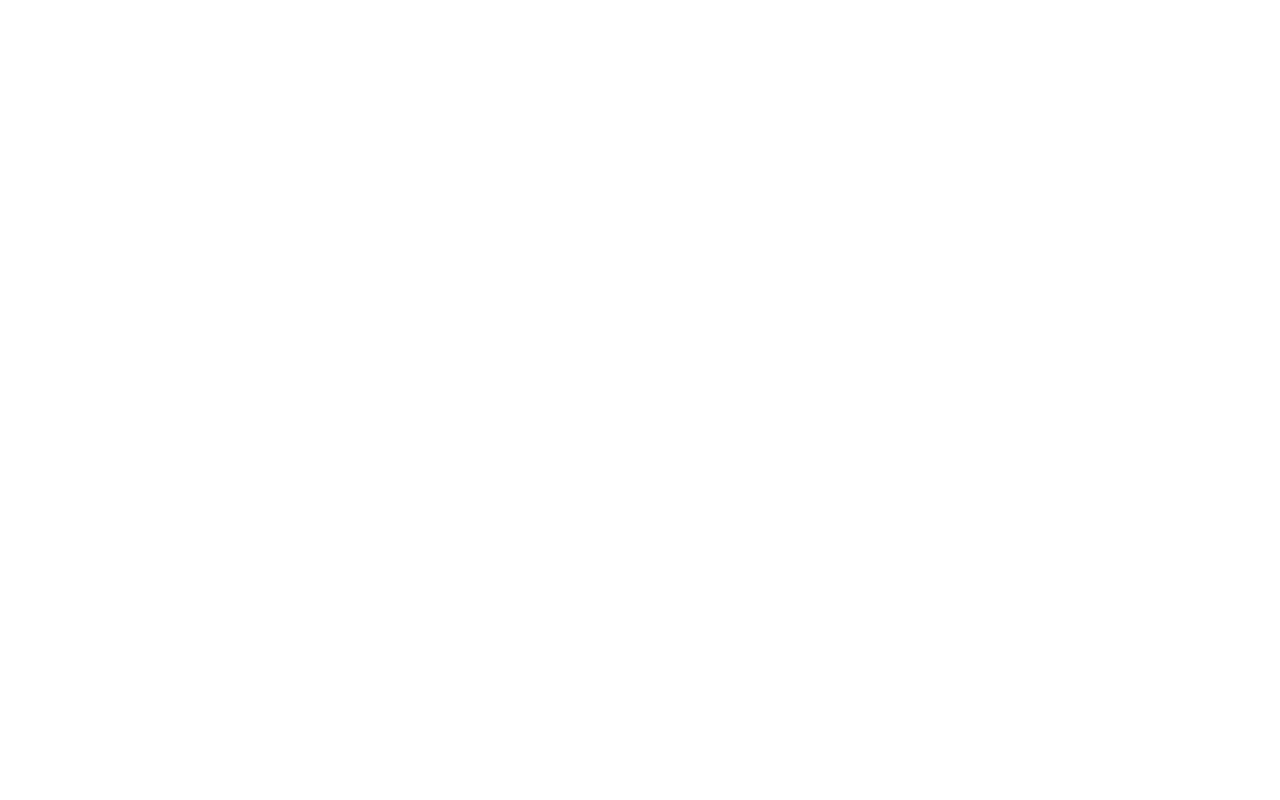
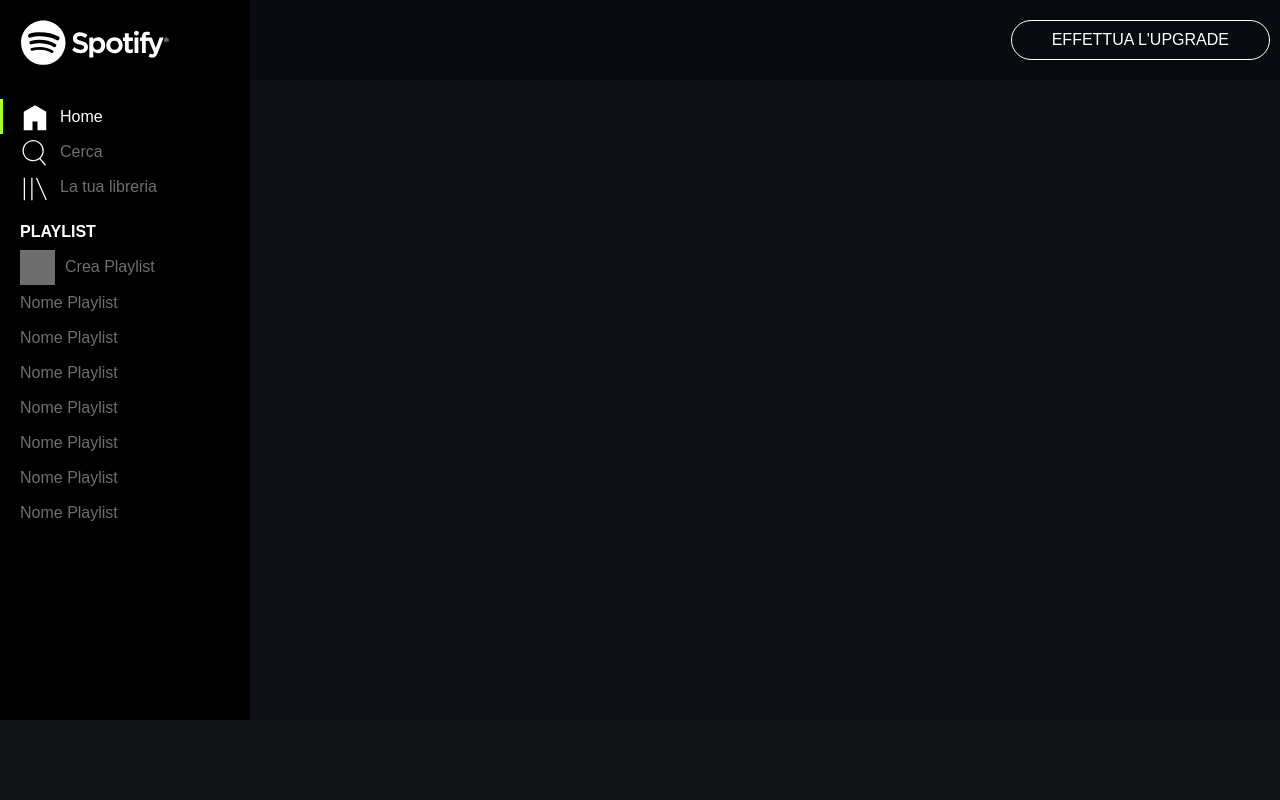
Before and after one commit to GiuseppeCutrano/html-css-spotifyweb, a plain HTML site: page index.html in a window 1280 px wide. Drawn offline with Linux system fonts and the light colour scheme.

Commit message:
sidebar e tasto upgrade

```diff
--- a/css/style.css
+++ b/css/style.css
@@ -1,4 +1,119 @@
+/* reset */
 * {
-    margin: 0;
-    padding: 0;
-    box-sizing: border-box;
+  padding: 0;
+  margin: 0;
+  box-sizing: border-box;
+}
+
+body{
+  color:white;
+  font-family: 'Monserrat', sans-serif;
+
+}
+/*sidebar */
+.box-sidebar{
+  width: 250px;
+  height: calc(100vh - 80px);
+  background-color: #000000;
+  position: relative;
+}
+.box-sidebar .logo-spoty{
+  padding: 20px 80px 20px 20px;
+}
+
+.box-sidebar .menu-sidebar{
+  margin: 10px 0;
+}
+.box-sidebar .menu-sidebar img{
+  height: 30px;
+  width: 30px;
+  vertical-align: middle;
+  margin-right: 10px;
+}
+.box-sidebar .menu-button{
+  display: block;
+  width: 100%;
+  line-height: 35px;
+  color: #6e6e6e;
+  text-decoration: none;
+  padding-left: 20px;
+}
+.box-sidebar .menu-button:hover{
+  color: white;
+}
+.box-sidebar .menu-button:hover .my-playlist{
+  background-color: white;
+}
+.box-sidebar .menu-sidebar .button-active{
+  color: white;
+  border-left: 3px solid #adff2f;
+  padding-left: 17px;
+}
+.box-sidebar .my-playlist .my-playlist{
+  display: inline-block;
+  height: 35px;
+  width: 35px;
+  background-color: #6e6e6e;
+  color: black;
+  vertical-align: middle;
+  text-align: center;
+  margin-right: 10px;
+}
+.box-sidebar .my-playlist h4{
+  padding-left: 20px;
+  line-height: 35px;
+}
+.box-sidebar .box-bottom-sidebar{
+  position: absolute;
+  bottom: 5px;
+  left: 0;
+  width: 100%;
+}
+
+
+
+
+/* /main windows */
+#main-content{
+  position: absolute;
+  top:0;
+  right:0;
+  width: calc(100vw - 250px);
+  height: calc(100vh - 80px);
+  background-color: #0c0f14;
+}
+
+/* box upgrade */
+
+#main-content .box-upgrade{
+  width: calc(100vw - 250px);
+  height: 80px;
+  background-color: #070a0f;
+  display: flex;
+  justify-content: flex-end;
+  align-items: center;
+  position: fixed;
+  top: 0;
+}
+
+#main-content .box-upgrade .button-upgrade{
+  text-decoration: none;
+  color: white;
+  border: 1px solid white;
+  border-radius: 25px;
+  vertical-align: middle;
+  height: 40px;
+  padding: 10px 40px;
+  margin-right: 10px;
+}
+
+
+
+
+
+/* player bottom */
+#player-bottom{
+  width: 100vw;
+  height: 80px;
+  background-color: #121417
+}
--- a/index.html
+++ b/index.html
@@ -7,6 +7,54 @@
     <title>Spotify Web</title>
   </head>
   <body>
+    <main>
+      <section>
+        <div class="box-sidebar">
+          <div class="logo-spoty">
+            <img src="img/logo.svg" alt="Logo Spotify">
+          </div>
+          <div class="menu-sidebar">
+            <a href="#" class="menu-button button-active"><img src="img/home.svg" alt="icon-home">Home</a>
+            <a href="#" class="menu-button"><img src="img/search.svg" alt="icon-search">Cerca</a>
+            <a href="#" class="menu-button"><img src="img/libreria.svg" alt="icon-library">La tua libreria</a>
+          </div>
+          <div class="my-playlist">
+            <h4>PLAYLIST</h4>
+            <a href="#" class="menu-button"><div class="my-playlist"><i class="fa fa-plus" aria-hidden="true"></i></div>Crea Playlist</a>
+            <a href="#" class="menu-button">Nome Playlist</a>
+            <a href="#" class="menu-button">Nome Playlist</a>
+            <a href="#" class="menu-button">Nome Playlist</a>
+            <a href="#" class="menu-button">Nome Playlist</a>
+            <a href="#" class="menu-button">Nome Playlist</a>
+            <a href="#" class="menu-button">Nome Playlist</a>
+            <a href="#" class="menu-button">Nome Playlist</a>
+          </div>
+          <div class="box-bottom-sidebar">
 
-  </body>
+            </div>
+          </div>
+        </section>
+        <!-- fine sidebar -->
+
+        <header>
+          <div id="main-content">
+            <div class="box-upgrade">
+              <a class="button-upgrade" href="#">EFFETTUA L'UPGRADE</a>
+            </div>
+            <div class="main-menu">
+
+            </div>
+          </div>
+        </header>
+
+
+
+
+
+    <div id="player-bottom">
+
+    </div>
+
+  </main>
+ </body>
 </html>
```
Also changed, not shown: img/favicon.ico (added), img/home.svg (added), img/libreria.svg (added), img/logo.svg (added), img/profile.svg (added), img/search.svg (added).
